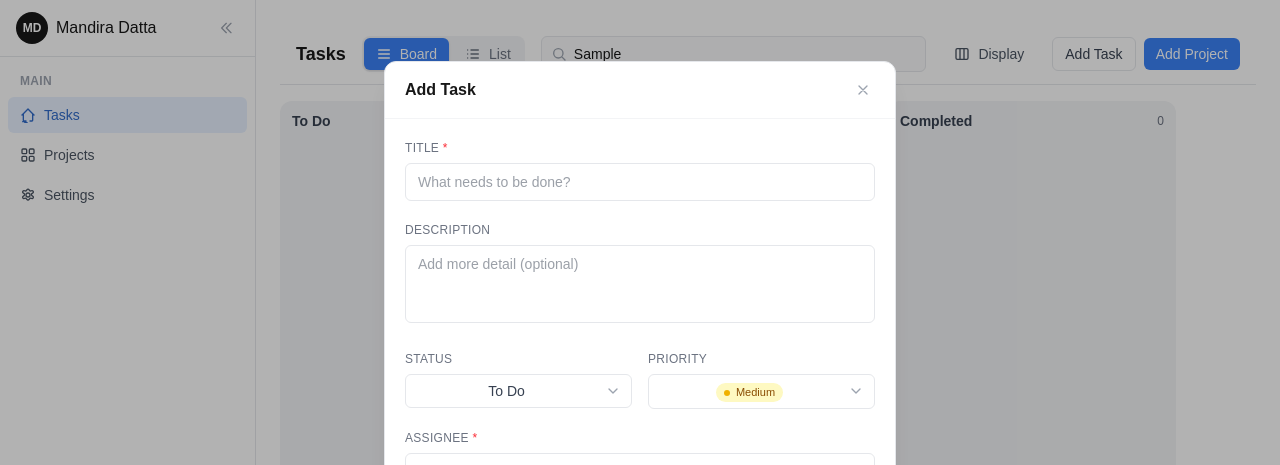
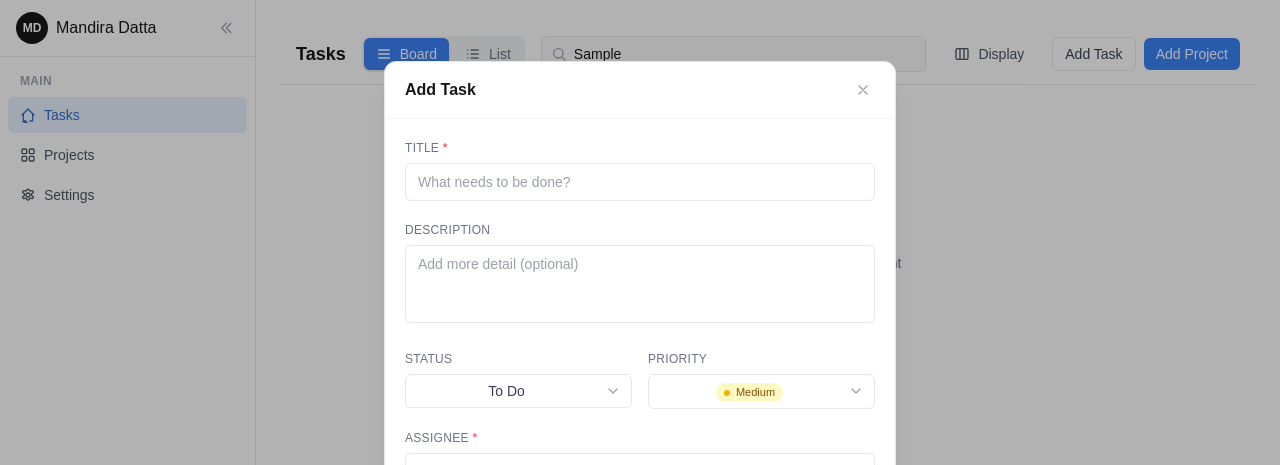
Before and after one commit to ayushkumar1316/ablespace-assignment, a Next.js app in the folder frontend/: page / in a window 1280 px wide. Both pictures are taken after typing "Sample" into the empty fields and a click on the button "Add Task". Shown: the top 465 px of the page. Built offline with nearby package versions, Linux system fonts and the light colour scheme.

Commit message:
feat: implement empty states

```diff
--- /dev/null
+++ b/frontend/src/components/empty-state.tsx
@@ -0,0 +1,32 @@
+"use client";
+
+import type { ReactNode } from "react";
+
+export function EmptyState({
+  icon,
+  title,
+  description,
+  action,
+  className = "",
+}: {
+  icon: ReactNode;
+  title: string;
+  description?: string;
+  action?: ReactNode;
+  className?: string;
+}) {
+  return (
+    <div
+      className={`flex flex-col items-center justify-center px-4 py-16 text-center ${className}`}
+    >
+      <div className="flex h-12 w-12 items-center justify-center rounded-full bg-surface-subtle text-foreground-faint">
+        {icon}
+      </div>
+      <p className="mt-4 text-sm font-medium text-foreground-secondary">{title}</p>
+      {description && (
+        <p className="mt-1 max-w-xs text-sm text-foreground-subtle">{description}</p>
+      )}
+      {action && <div className="mt-5">{action}</div>}
+    </div>
+  );
+}
--- a/frontend/src/components/project-detail.tsx
+++ b/frontend/src/components/project-detail.tsx
@@ -4,6 +4,7 @@ import { DEFAULT_VISIBLE_FIELDS, TASKS, formatDate } from "../data/tasks";
 import { PROJECT_STATUS_STYLES } from "../data/projects";
 import type { Project } from "../data/projects";
 import { Avatar } from "./avatar";
+import { EmptyState } from "./empty-state";
 import { TaskList } from "./task-list";
 
 function ChevronRightIcon() {
@@ -31,6 +32,21 @@ function CalendarIcon() {
     >
       <rect x="3" y="4" width="18" height="18" rx="2" strokeWidth="2" />
       <path d="M16 2v4M8 2v4M3 10h18" strokeWidth="2" strokeLinecap="round" />
+    </svg>
+  );
+}
+
+function ClipboardListIcon() {
+  return (
+    <svg
+      className="w-5 h-5"
+      fill="none"
+      stroke="currentColor"
+      viewBox="0 0 24 24"
+      aria-hidden="true"
+    >
+      <rect x="5" y="4" width="14" height="17" rx="2" strokeWidth="2" />
+      <path d="M9 9h6M9 13h6M9 17h3" strokeWidth="2" strokeLinecap="round" />
     </svg>
   );
 }
@@ -115,7 +131,16 @@ export function ProjectDetail({
         <h2 className="mb-3 text-base font-semibold text-foreground">
           Tasks <span className="font-normal text-foreground-faint">{tasks.length}</span>
         </h2>
-        <TaskList tasks={tasks} fields={DEFAULT_VISIBLE_FIELDS} onSelect={onSelectTask} />
+        {tasks.length === 0 ? (
+          <EmptyState
+            icon={<ClipboardListIcon />}
+            title="No tasks yet"
+            description="This project doesn't have any tasks."
+            className="border border-border bg-surface rounded-lg"
+          />
+        ) : (
+          <TaskList tasks={tasks} fields={DEFAULT_VISIBLE_FIELDS} onSelect={onSelectTask} />
+        )}
       </div>
     </div>
   );
--- a/frontend/src/components/projects-workspace.tsx
+++ b/frontend/src/components/projects-workspace.tsx
@@ -15,6 +15,7 @@ import { TASKS, formatDate } from "../data/tasks";
 import { AddProjectModal } from "./add-project-modal";
 import { Avatar } from "./avatar";
 import { DisplayMenu } from "./display-menu";
+import { EmptyState } from "./empty-state";
 import { ProjectDetail } from "./project-detail";
 import { TaskDetail } from "./task-detail";
 
@@ -29,6 +30,36 @@ function SearchIcon() {
     >
       <circle cx="11" cy="11" r="7" strokeWidth="2" />
       <path d="M21 21l-4.35-4.35" strokeWidth="2" strokeLinecap="round" />
+    </svg>
+  );
+}
+
+function SearchXIcon() {
+  return (
+    <svg
+      className="w-5 h-5"
+      fill="none"
+      stroke="currentColor"
+      viewBox="0 0 24 24"
+      aria-hidden="true"
+    >
+      <circle cx="11" cy="11" r="7" strokeWidth="2" />
+      <path d="M21 21l-4.35-4.35M8.5 8.5l5 5M13.5 8.5l-5 5" strokeWidth="2" strokeLinecap="round" />
+    </svg>
+  );
+}
+
+function FolderPlusIcon() {
+  return (
+    <svg
+      className="w-5 h-5"
+      fill="none"
+      stroke="currentColor"
+      viewBox="0 0 24 24"
+      aria-hidden="true"
+    >
+      <path d="M3 7a2 2 0 0 1 2-2h4l2 2h8a2 2 0 0 1 2 2v8a2 2 0 0 1-2 2H5a2 2 0 0 1-2-2V7z" strokeWidth="2" strokeLinejoin="round" />
+      <path d="M12 11v4M10 13h4" strokeWidth="2" strokeLinecap="round" />
     </svg>
   );
 }
@@ -134,7 +165,37 @@ export function ProjectsWorkspace() {
       </header>
 
       <div className="flex-1 overflow-hidden pt-4">
-        <div className="rounded-lg border border-border bg-surface overflow-hidden">
+        {filteredProjects.length === 0 ? (
+          <EmptyState
+            icon={searchQuery.trim() ? <SearchXIcon /> : <FolderPlusIcon />}
+            title={searchQuery.trim() ? "No results found" : "No projects yet"}
+            description={
+              searchQuery.trim()
+                ? "No projects match your search. Try a different keyword or clear the search."
+                : "Create your first project to start organizing your work."
+            }
+            action={
+              searchQuery.trim() ? (
+                <button
+                  type="button"
+                  onClick={() => setSearchQuery("")}
+                  className="rounded-md border border-border bg-surface px-4 py-2 text-sm font-medium text-foreground-secondary hover:bg-surface-muted transition-colors"
+                >
+                  Clear search
+                </button>
+              ) : (
+                <button
+                  type="button"
+                  onClick={() => setIsAddProjectOpen(true)}
+                  className="rounded-md bg-accent px-4 py-2 text-sm font-medium text-white hover:bg-accent-strong transition-colors"
+                >
+                  Add Project
+                </button>
+              )
+            }
+          />
+        ) : (
+          <div className="rounded-lg border border-border bg-surface overflow-hidden">
           <div className="overflow-x-auto h-full">
             <table className="w-full text-sm border-collapse">
               <thead>
@@ -242,10 +303,6 @@ export function ProjectsWorkspace() {
             </table>
           </div>
         </div>
-        {filteredProjects.length === 0 && (
-          <p className="mt-6 text-center text-sm text-foreground-subtle">
-            No projects match your search.
-          </p>
         )}
       </div>
 
--- a/frontend/src/components/task-detail.tsx
+++ b/frontend/src/components/task-detail.tsx
@@ -39,6 +39,25 @@ function BackIcon() {
     >
       <path
         d="M15 6l-6 6 6 6"
+        strokeWidth="2"
+        strokeLinecap="round"
+        strokeLinejoin="round"
+      />
+    </svg>
+  );
+}
+
+function MessageSquareIcon() {
+  return (
+    <svg
+      className="w-4 h-4 shrink-0"
+      fill="none"
+      stroke="currentColor"
+      viewBox="0 0 24 24"
+      aria-hidden="true"
+    >
+      <path
+        d="M21 12a8 8 0 0 1-8 8H4l2-3a8 8 0 1 1 15-5z"
         strokeWidth="2"
         strokeLinecap="round"
         strokeLinejoin="round"
@@ -152,6 +171,9 @@ export function TaskDetail({
                 {doneCount}/{subtasks.length}
               </span>
             </h3>
+            {subtasks.length === 0 ? (
+              <p className="text-sm text-foreground-faint">No subtasks yet.</p>
+            ) : (
               <ul className="space-y-1">
                 {subtasks.map((subtask) => (
                   <li key={subtask.id}>
@@ -175,12 +197,19 @@ export function TaskDetail({
                   </li>
                 ))}
               </ul>
+            )}
           </div>
 
           <div>
             <h3 className="mb-3 text-sm font-semibold text-foreground">
               Activity
             </h3>
+            {activity.length === 0 ? (
+              <div className="flex items-center gap-2 text-sm text-foreground-faint">
+                <MessageSquareIcon />
+                <span>No activity yet. Comments and updates will appear here.</span>
+              </div>
+            ) : (
               <ul className="space-y-4">
                 {activity.map((item) => (
                   <li key={item.id} className="flex gap-3">
@@ -201,6 +230,7 @@ export function TaskDetail({
                   </li>
                 ))}
               </ul>
+            )}
 
             <form onSubmit={addComment} className="mt-4 flex items-start gap-3">
               <Avatar
--- a/frontend/src/components/task-workspace.tsx
+++ b/frontend/src/components/task-workspace.tsx
@@ -8,6 +8,37 @@ import { KanbanBoard } from "./kanban-board";
 import { TaskList } from "./task-list";
 import { TaskDetail } from "./task-detail";
 import { AddTaskModal } from "./add-task-modal";
+import { EmptyState } from "./empty-state";
+
+function InboxIcon() {
+  return (
+    <svg
+      className="w-5 h-5"
+      fill="none"
+      stroke="currentColor"
+      viewBox="0 0 24 24"
+      aria-hidden="true"
+    >
+      <path d="M4 6h16v12H4z" strokeWidth="2" strokeLinejoin="round" />
+      <path d="M4 13h5l1.5 2.5h3L15 13h5" strokeWidth="2" strokeLinecap="round" strokeLinejoin="round" />
+    </svg>
+  );
+}
+
+function SearchXIcon() {
+  return (
+    <svg
+      className="w-5 h-5"
+      fill="none"
+      stroke="currentColor"
+      viewBox="0 0 24 24"
+      aria-hidden="true"
+    >
+      <circle cx="11" cy="11" r="7" strokeWidth="2" />
+      <path d="M21 21l-4.35-4.35M8.5 8.5l5 5M13.5 8.5l-5 5" strokeWidth="2" strokeLinecap="round" />
+    </svg>
+  );
+}
 
 export function TaskWorkspace() {
   const [tasks, setTasks] = useState<Task[]>(TASKS);
@@ -83,7 +114,36 @@ export function TaskWorkspace() {
           />
 
           <div className="flex-1 overflow-hidden pt-4">
-            {view === "board" ? (
+            {filteredTasks.length === 0 ? (
+              <EmptyState
+                icon={searchQuery.trim() ? <SearchXIcon /> : <InboxIcon />}
+                title={searchQuery.trim() ? "No results found" : "No tasks yet"}
+                description={
+                  searchQuery.trim()
+                    ? "No tasks match your search. Try a different keyword or clear the search."
+                    : "Create your first task to start organizing your work."
+                }
+                action={
+                  searchQuery.trim() ? (
+                    <button
+                      type="button"
+                      onClick={() => setSearchQuery("")}
+                      className="rounded-md border border-border bg-surface px-4 py-2 text-sm font-medium text-foreground-secondary hover:bg-surface-muted transition-colors"
+                    >
+                      Clear search
+                    </button>
+                  ) : (
+                    <button
+                      type="button"
+                      onClick={() => setIsAddTaskOpen(true)}
+                      className="rounded-md bg-accent px-4 py-2 text-sm font-medium text-white hover:bg-accent-strong transition-colors"
+                    >
+                      Add Task
+                    </button>
+                  )
+                }
+              />
+            ) : view === "board" ? (
               <KanbanBoard
                 tasks={filteredTasks}
                 fields={fields}
```
Also changed, not shown: 1 other file (tests, documents, lock files or other folders). Lines whose indentation alone changed are shown as unchanged.
